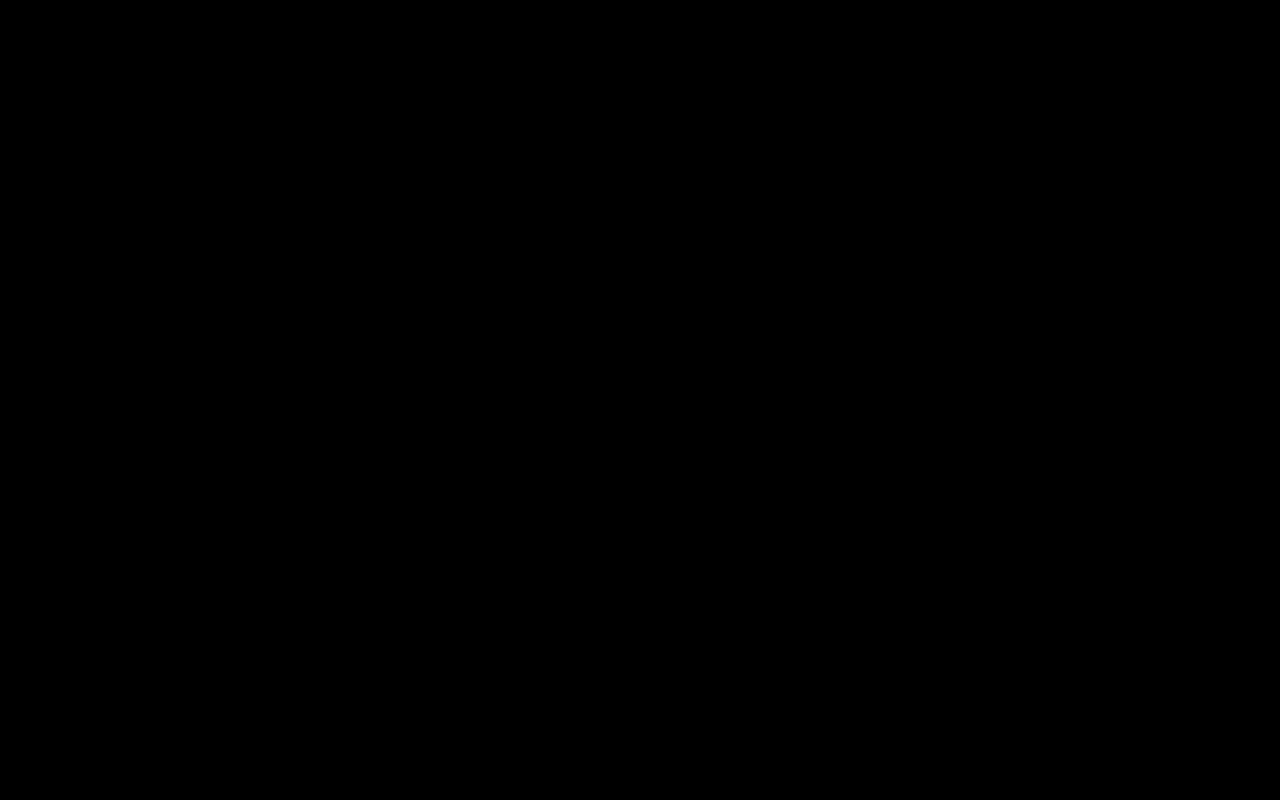
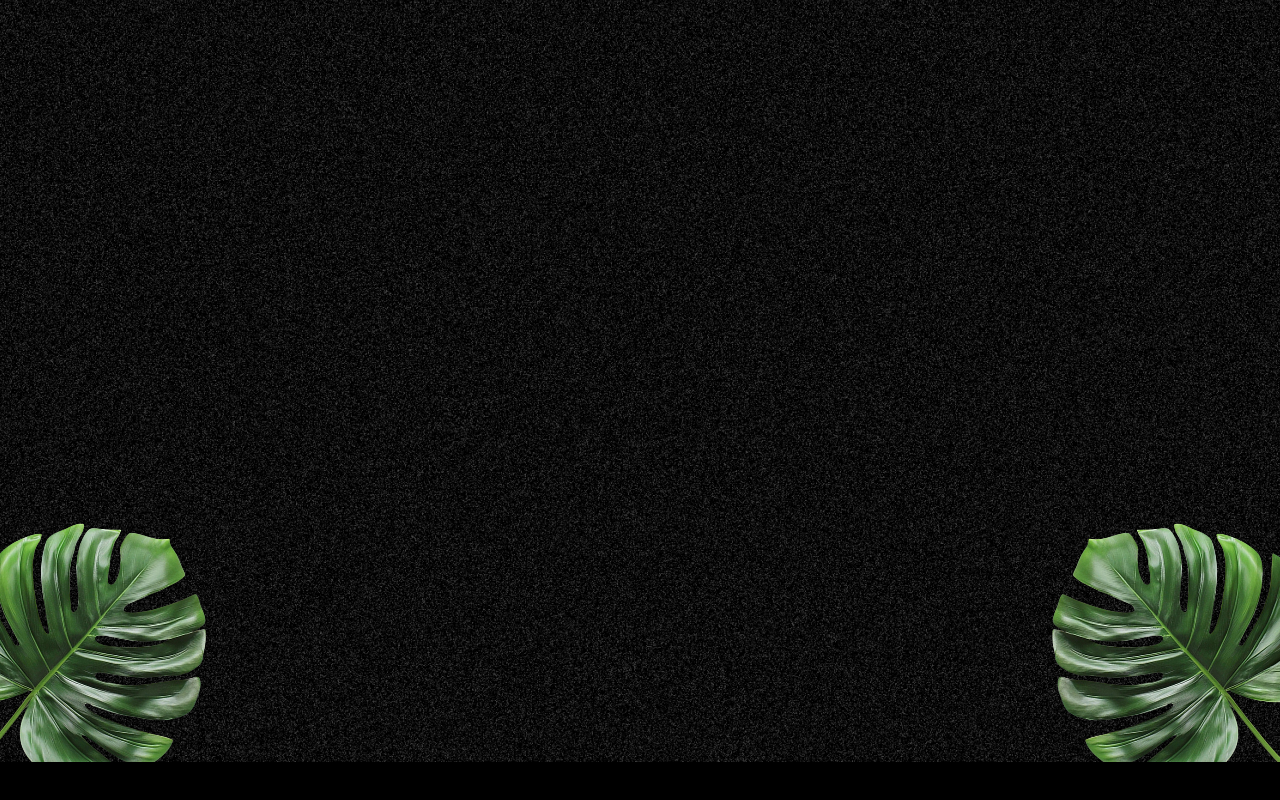
Before and after one commit to Davidjos03/GASP-Cocktail, a React (Vite) app: page / in a window 1280 px wide. Shown: the part 838-1638 px from the top of the page. Before the commit the page ends 1600 px from the top, so only its background shows below. Built offline with nearby package versions, Linux system fonts and the light colour scheme; a web font is replaced by a local one.

Commit message:
feat : cocktails page

```diff
--- a/src/app.tsx
+++ b/src/app.tsx
@@ -2,6 +2,7 @@ import gsap from "gsap"
 import { ScrollTrigger, SplitText } from "gsap/all"
 import Navbar from "./components/navbar";
 import Hero from "./components/hero";
+import Cocktails from "./components/cocktails";
 
 
 gsap.registerPlugin(ScrollTrigger, SplitText);
@@ -11,7 +12,7 @@ const App = () => {
     <main className="">
       <Navbar />
       <Hero />
-
+      <Cocktails />
       <div className="h-dvh bg-black"></div>
     </main>
   )
--- /dev/null
+++ b/src/components/cocktails.tsx
@@ -0,0 +1,19 @@
+
+const Cocktails = () => {
+    return (
+        <section id="cocktails" className="noisy">
+            <img
+                src="/images/cocktail-left-leaf.png"
+                alt="left-leaf"
+                id="c-left-leaf"
+            />
+            <img
+                src="/images/cocktail-right-leaf.png"
+                alt="right-leaf"
+                id="c-right-leaf"
+            />
+        </section>
+    )
+}
+
+export default Cocktails
--- a/src/components/hero.tsx
+++ b/src/components/hero.tsx
@@ -10,7 +10,6 @@ const Hero = () => {
   const isMobile = useMediaQuery({ maxWidth: 767 })
 
   useGSAP(() => {
-
 
     const heroSplit = new SplitText('.title', { type: "chars, words" });
     const paragraphSplit = new SplitText('.subtitle', { type: "lines" });
```
